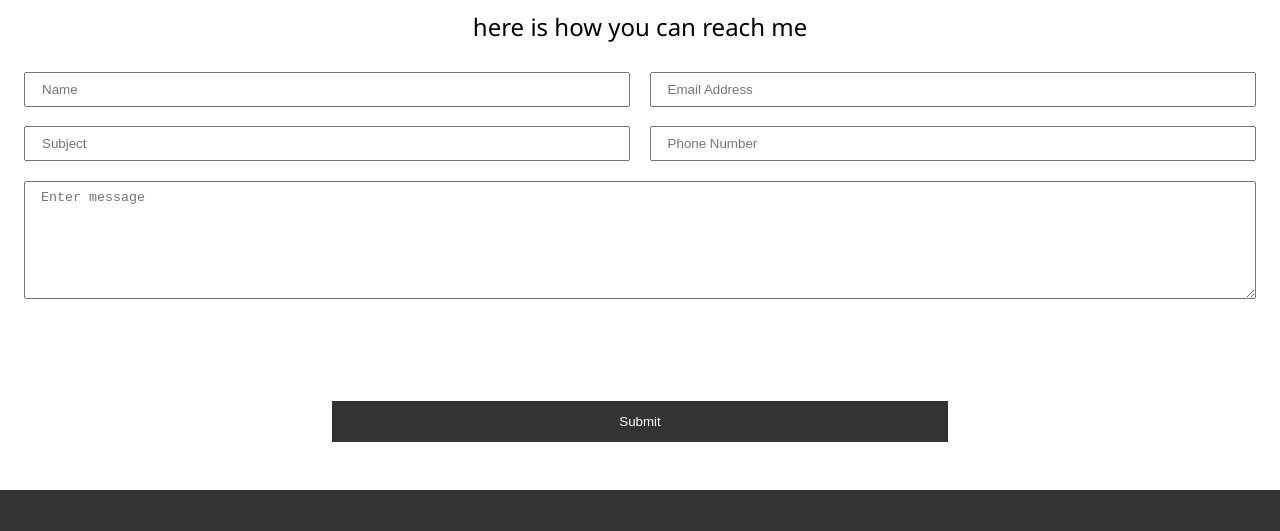
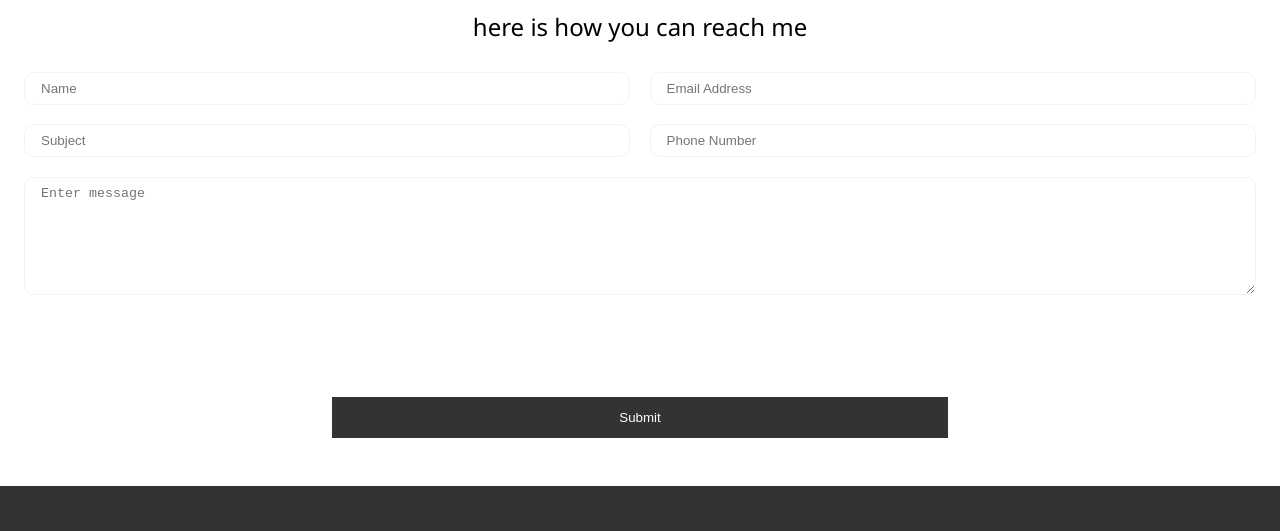
Before and after one commit to lucabarone95/Portfolio_Website, a website: page dist/contact.html in a window 1280 px wide. Shown: the part 208-739 px from the top of the page. Drawn offline with Linux system fonts and the light colour scheme.

Commit message:
29 commit

```diff
--- a/scss/main.scss
+++ b/scss/main.scss
@@ -328,6 +328,17 @@ img {
 
 #contact {
     &-a {
+
+        input, textarea {
+            border: 0.1px #f3f3f3 solid;
+            border-radius: 10px;
+            outline: none;
+        }
+
+        input:focus , textarea:focus {
+            border: 0.1px $main-color solid;
+        }
+
         .text-fields {
             display: grid;
             grid-template-areas:
```
Also changed, not shown: dist/css/main.css.
